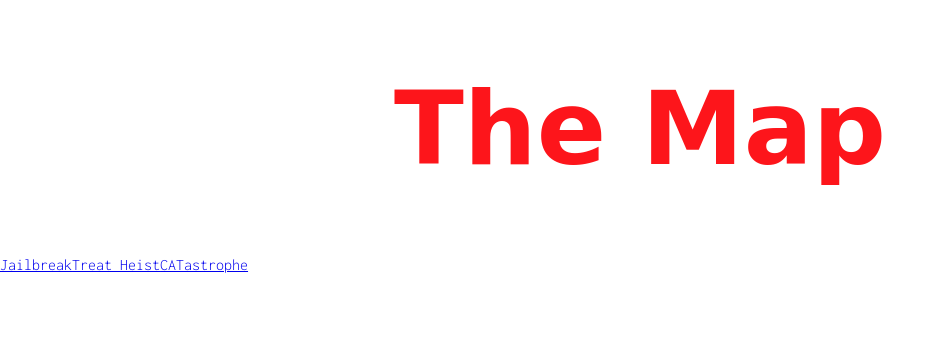
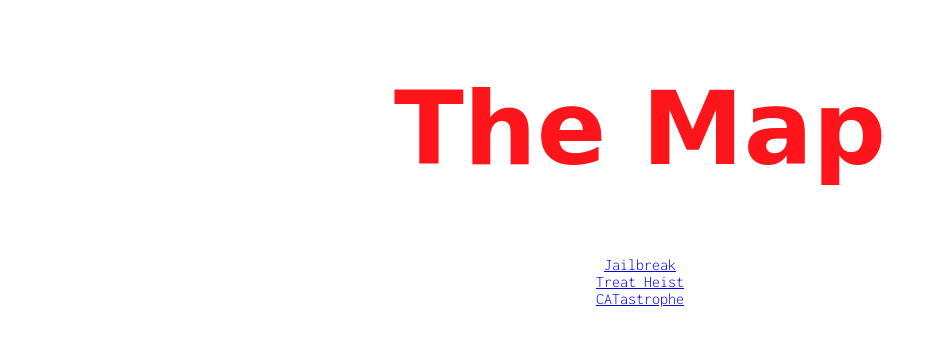
Before and after one commit to emmaegstad/lab-13-user-adventure, a website with bundled scripts: page map/index.html in a window 1280 px wide. Shown: the whole page, without its empty margins (0-943 px from the left). Built offline with nearby package versions, Linux system fonts and the light colour scheme; a web font is replaced by a local one.

Commit message:
stubbed out link blocking, starting in on quest page

```diff
--- a/quest/quest.js
+++ b/quest/quest.js
@@ -0,0 +1,2 @@
+import { getUser } from '../storage-utils.js';
+import quests from '../data/quest-data.js';
--- a/styles/map.css
+++ b/styles/map.css
@@ -0,0 +1,9 @@
+#map-links {
+    display: flex;
+    flex-direction: column;
+    align-items: center;
+}
+
+.blocked {
+    pointer-events: none;
+}
```
Also changed, not shown: map/map.js (+8 -0 lines), quest/index.html (+1 -0 lines), README.md.
